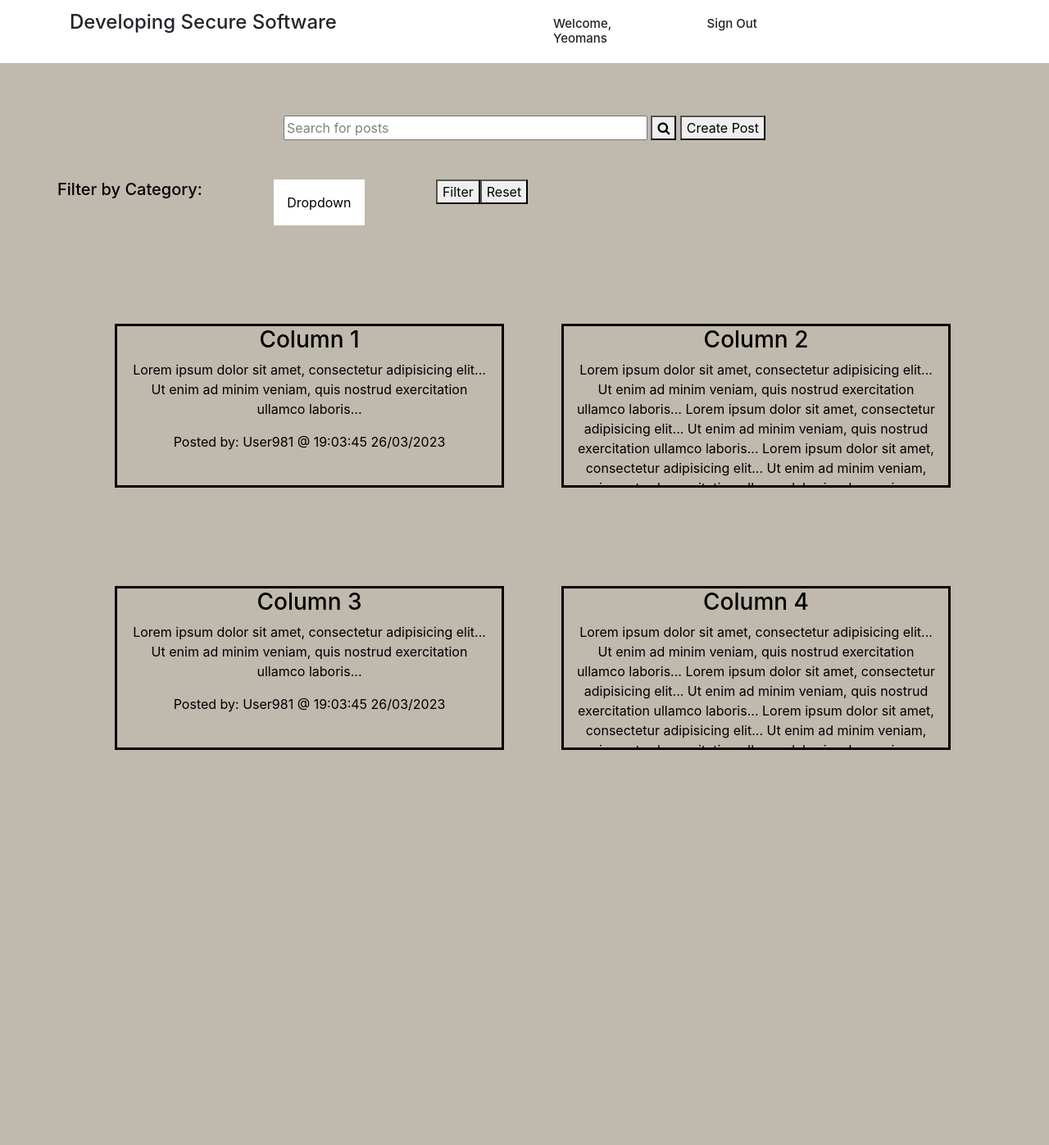
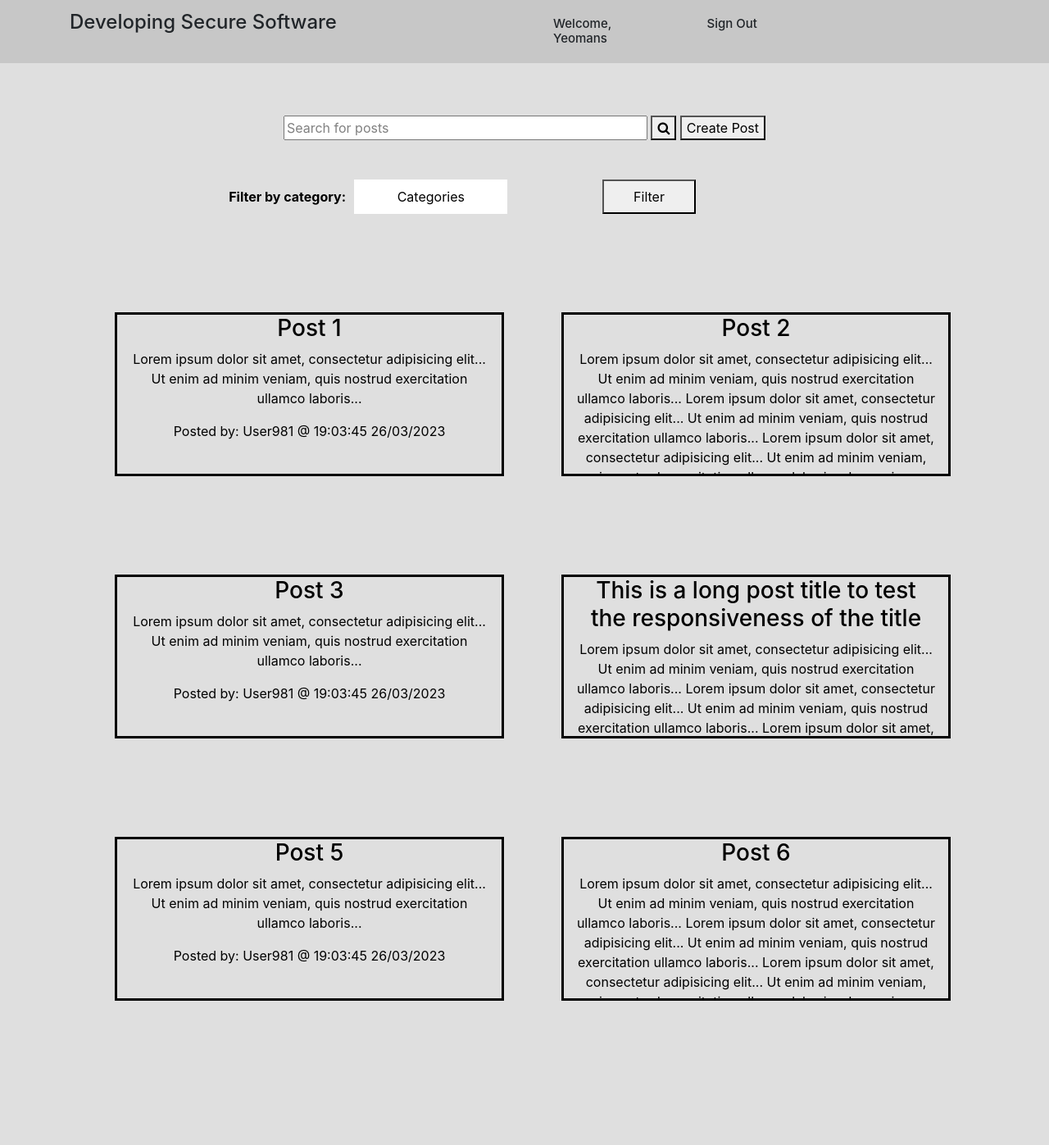
Before and after one commit to LordYeomans/SecureSoftwareCW002, a plain HTML site: page Express_server/Express server/index.html in a window 1280 px wide. Shown: the top 1397 px of the page at 82% size. Drawn offline with nearby package versions, Linux system fonts and the light colour scheme.

Commit message:
Dropdown formatted

```diff
--- a/Express_server/Express server/index.html
+++ b/Express_server/Express server/index.html
@@ -26,12 +26,11 @@
     </div>
 
     <div class="main">
-
         <div class="container">
             <div class="row">
                 <div class="col-sm-12">
                     <form action="/action_page.php">
-                        <input class="searchPosts" type="text" placeholder="Search for posts" minlength="3" maxlength="60" required>
+                        <input class="searchPosts" type="text" placeholder="Search for posts" minlength="3" maxlength="60">
                         <button type="submit"><i class="fa fa-search"></i></button>
                         <a><button> Create Post </button></a>
                     </form>
@@ -42,33 +41,23 @@
             <br><br>
 
             <div class="row">
-                <div class="col=sm-3">
-                    <h5> Filter by Category: </h5>
+                <div class="col-sm-7">
+                    <a id=filterText> Filter by category: </a>
+                    <div class="dropdown">
+                        <button onclick="showDropdown()" id="button" class="dropbtn">Categories</button>
+                        <div id="myDropdown" class="dropdown-content">
+                          <input type="text" placeholder="Search for a category..." id="myInput" onkeyup="filterDropdown()">
+                          <a href="#1" onclick="filterSelection('Category 1')">Category 1</a>
+                          <a href="#2" onclick="filterSelection('Category 2')">Category 2</a>
+                          <a href="#3" onclick="filterSelection('Category 3')">Category 3</a>
+                          <a href="#4" onclick="filterSelection('Category 4')">Category 4</a>
+                          <a href="#5" onclick="filterSelection('Category 5')">Category 5</a>
+                          <a href="#6" onclick="filterSelection('Category 6')">Category 6</a>
+                          <a href="#7" onclick="filterSelection('Category 7')">Category 7</a>
+                        </div>
+                    </div>
                 </div>
-
-                <div class="col-sm-3">
-                    <div class="dropdown">
-                        <button onclick="showDropdown()" id="button" class="dropbtn">Dropdown</button>
-                        <div id="myDropdown" class="dropdown-content">
-                          <input type="text" placeholder="Search.." id="myInput" onkeyup="filterDropdown()">
-                          <a href="#1" onclick="filterSelection('Link 1')">Link 1</a>
-                          <a href="#2" onclick="filterSelection('Link 2')">Link 2</a>
-                          <a href="#3" onclick="filterSelection('Link 3')">Link 3</a>
-                          <a href="#4" onclick="filterSelection('Link 4')">Link 4</a>
-                          <a href="#5" onclick="filterSelection('Link 5')">Link 5</a>
-                          <a href="#6" onclick="filterSelection('Link 6')">Link 6</a>
-                          <a href="#7" onclick="filterSelection('Link 7')">Link 7</a>
-                        </div>
-                      </div>
-                </div>
-
-                <div class="col=sm-3">
-                    <button> Filter </button>
-                </div>
-
-                <div class="col=sm-3">
-                    <button> Reset </button>
-                </div>
+                <button id="filterButtonText"> Filter </button>
             </div>
 
             <!-- Temporary line breaks -->
@@ -76,13 +65,13 @@
 
             <div class="row">
                 <div id="postBorder" class="col-sm-5">
-                  <h3>Column 1</h3>
+                  <h3>Post 1</h3>
                   <p>Lorem ipsum dolor sit amet, consectetur adipisicing elit...
                       Ut enim ad minim veniam, quis nostrud exercitation ullamco laboris...</p>
                   <p> Posted by: User981 @ 19:03:45 26/03/2023 </p>
                 </div>
                 <div id="postBorder" class="col-sm-5">
-                  <h3>Column 2</h3>
+                  <h3>Post 2</h3>
                   <p>Lorem ipsum dolor sit amet, consectetur adipisicing elit... Ut enim ad minim veniam, quis nostrud exercitation ullamco laboris...
                      Lorem ipsum dolor sit amet, consectetur adipisicing elit... Ut enim ad minim veniam, quis nostrud exercitation ullamco laboris...
                      Lorem ipsum dolor sit amet, consectetur adipisicing elit... Ut enim ad minim veniam, quis nostrud exercitation ullamco laboris...
@@ -97,13 +86,13 @@
 
             <div class="row">
                 <div id="postBorder" class="col-sm-5">
-                  <h3>Column 3</h3>
+                  <h3>Post 3</h3>
                   <p>Lorem ipsum dolor sit amet, consectetur adipisicing elit...
                      Ut enim ad minim veniam, quis nostrud exercitation ullamco laboris...</p>
                   <p> Posted by: User981 @ 19:03:45 26/03/2023 </p>
                 </div>
                 <div id="postBorder" class="col-sm-5">
-                  <h3>Column 4</h3>
+                  <h3>This is a long post title to test the responsiveness of the title</h3>
                   <p>Lorem ipsum dolor sit amet, consectetur adipisicing elit... Ut enim ad minim veniam, quis nostrud exercitation ullamco laboris...
                      Lorem ipsum dolor sit amet, consectetur adipisicing elit... Ut enim ad minim veniam, quis nostrud exercitation ullamco laboris...
                      Lorem ipsum dolor sit amet, consectetur adipisicing elit... Ut enim ad minim veniam, quis nostrud exercitation ullamco laboris...
@@ -111,8 +100,28 @@
                      Lorem ipsum dolor sit amet, consectetur adipisicing elit... Ut enim ad minim veniam, quis nostrud exercitation ullamco laboris...
                  </p>
                  <p> Posted by: User981 @ 19:03:45 26/03/2023 </p>
-                </div>
             </div>
+        </div>
+
+        <!-- Temporary line breaks -->
+        <br><br><br><br><br>
+
+        <div class="row">
+            <div id="postBorder" class="col-sm-5">
+              <h3>Post 5</h3>
+              <p>Lorem ipsum dolor sit amet, consectetur adipisicing elit...
+                 Ut enim ad minim veniam, quis nostrud exercitation ullamco laboris...</p>
+              <p> Posted by: User981 @ 19:03:45 26/03/2023 </p>
+            </div>
+            <div id="postBorder" class="col-sm-5">
+              <h3>Post 6</h3>
+              <p>Lorem ipsum dolor sit amet, consectetur adipisicing elit... Ut enim ad minim veniam, quis nostrud exercitation ullamco laboris...
+                 Lorem ipsum dolor sit amet, consectetur adipisicing elit... Ut enim ad minim veniam, quis nostrud exercitation ullamco laboris...
+                 Lorem ipsum dolor sit amet, consectetur adipisicing elit... Ut enim ad minim veniam, quis nostrud exercitation ullamco laboris...
+                 Lorem ipsum dolor sit amet, consectetur adipisicing elit... Ut enim ad minim veniam, quis nostrud exercitation ullamco laboris...
+                 Lorem ipsum dolor sit amet, consectetur adipisicing elit... Ut enim ad minim veniam, quis nostrud exercitation ullamco laboris...
+             </p>
+             <p> Posted by: User981 @ 19:03:45 26/03/2023 </p>
         </div>
     </div>
 
--- a/Express_server/Express server/stylesheet.css
+++ b/Express_server/Express server/stylesheet.css
@@ -1,5 +1,5 @@
 .navBar {
-  background-color: white;
+  background-color: rgb(199, 199, 199);
   padding-bottom: 1%;
   padding-top: 1%;
 }
@@ -41,7 +41,7 @@
 .main {
   text-align: center;
   overflow: hidden;
-  background-color: #bfb9ae;
+  background-color: rgb(223, 223, 223);
   padding-top: 5%;
   padding-bottom: 1000px;
   color: black;
@@ -63,10 +63,10 @@
 .dropbtn {
   background-color: white;
   color: black;
-  padding: 16px;
   font-size: 16px;
   border: none;
   cursor: pointer;
+  padding: 10%;
 }
 
 .dropbtn:hover, .dropbtn:focus {
@@ -75,7 +75,6 @@
 
 #myInput {
   box-sizing: border-box;
-  background-image: url('searchicon.png');
   background-position: 14px 12px;
   background-repeat: no-repeat;
   font-size: 16px;
@@ -84,11 +83,20 @@
   border-bottom: 1px solid #ddd;
 }
 
-#myInput:focus {outline: 3px solid #ddd;}
+#myInput:focus {
+  outline: 3px solid #ddd;
+}
 
 .dropdown {
   position: relative;
   display: inline-block;
+  padding-left: 1%;
+  width: 100px;
+}
+
+.dropdown button {
+  width: 200%;
+  text-align: center;
 }
 
 .dropdown-content {
@@ -116,3 +124,11 @@
 }
 
 /* ---------------------------------------- x ---------------------------------------- */
+
+#filterText {
+  font-weight: bold;
+}
+
+#filterButtonText {
+  width: 10%;
+}
```
